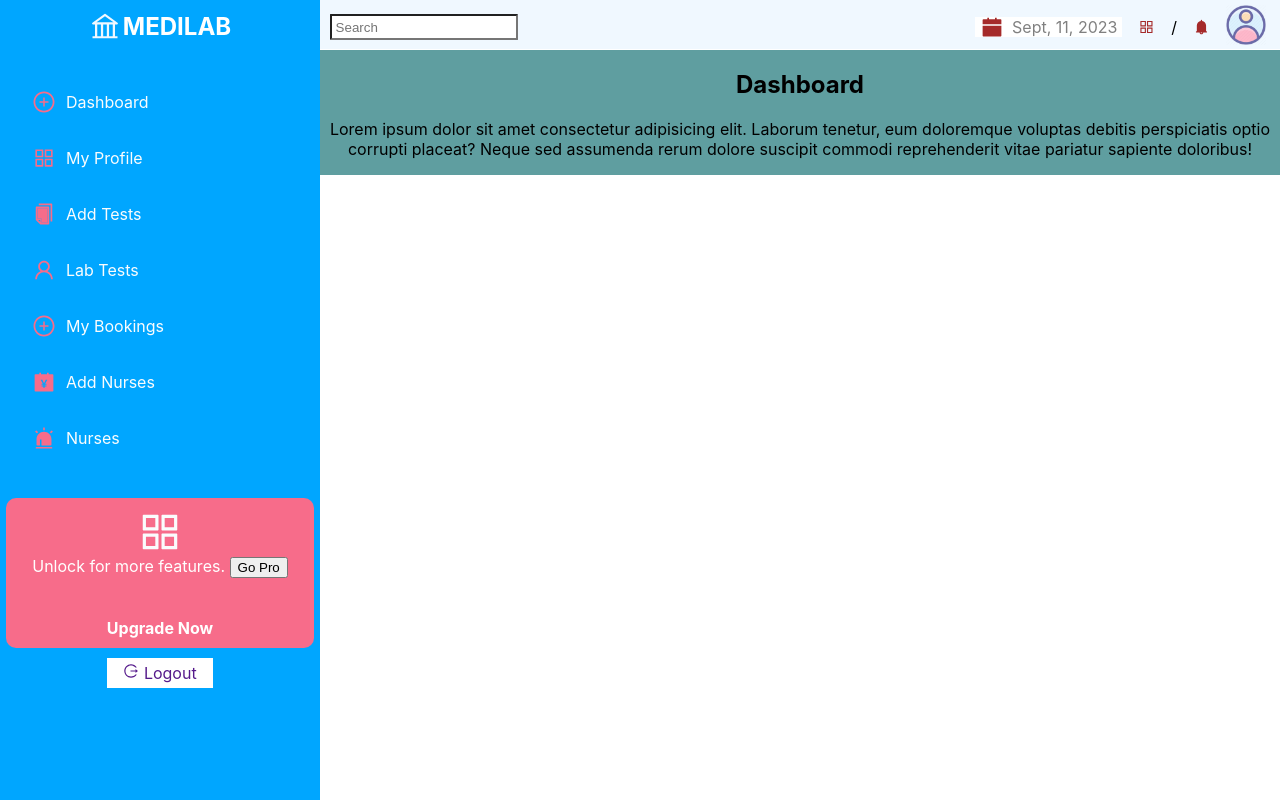
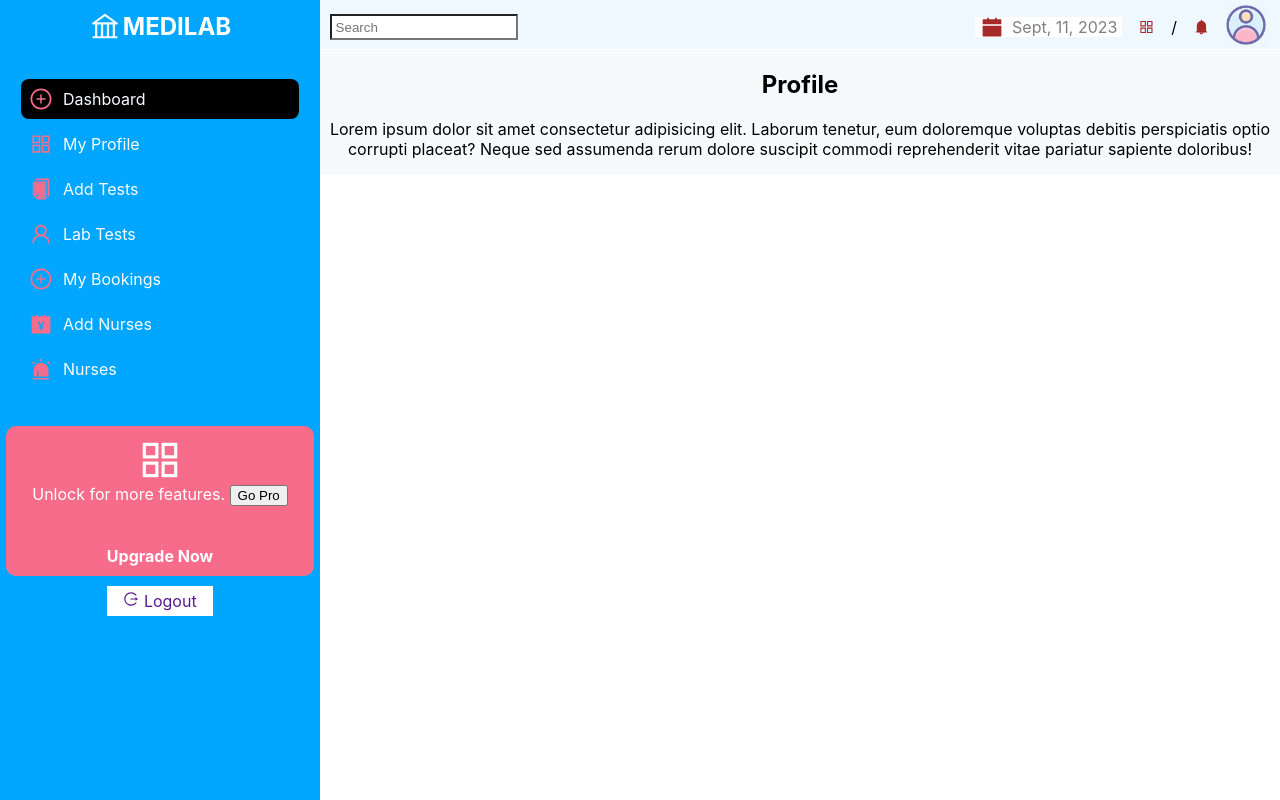
Before and after one commit to modcomlearning/medilabDash, a React (Create React App) app: page /profile in a window 1280 px wide. Built offline with nearby package versions, Linux system fonts and the light colour scheme.

Commit message:
16th Commit

```diff
--- a/src/App.js
+++ b/src/App.js
@@ -6,20 +6,25 @@ import styled from "styled-components"
 import SideBar from './components/SideBar';
 import TopBar from './components/TopBar';
 import MainContent from './components/MainContent';
+import { BrowserRouter as Router, Routes, Route } from 'react-router-dom';
+import Profile from './components/Profile';
 const MyH1 = styled.h1`
    color: red;
 `
 function App() {
   return (
-    <div className="App">
+    <Router>
+        <div className="App">
+        <SideBar />
+        <TopBar />
+        {/* Routing will be required here */}
+        <Routes>
+            <Route path='/' element = {<MainContent/>} ></Route>
+            <Route path='/profile' element = {<Profile/>} ></Route>
+        </Routes>
 
-      <SideBar />
-      <TopBar />
-       {/* Routing will be required here */}
-      <MainContent/>
-
-
-    </div>
+        </div>
+      </Router>
   );
 }
 
--- /dev/null
+++ b/src/components/Profile.jsx
@@ -0,0 +1,16 @@
+import React, { useState, useEffect } from 'react';
+import styled from "styled-components"
+import Main from '../styles/Main';
+const Profile = () => {
+    return (
+        <Main>
+            <div className="main">
+                <h1>Profile</h1>
+                <p>Lorem ipsum dolor sit amet consectetur adipisicing elit. Laborum tenetur, eum doloremque voluptas debitis perspiciatis optio corrupti placeat? Neque sed assumenda rerum dolore suscipit commodi reprehenderit vitae pariatur sapiente doloribus!</p>
+            </div>
+        </Main>
+
+     );
+}
+
+export default Profile;
--- a/src/components/SideBar.jsx
+++ b/src/components/SideBar.jsx
@@ -3,7 +3,8 @@ import styled from "styled-components"
 import { AiOutlineAppstore,AiFillAccountBook, AiFillAlert, AiOutlineLogout } from "react-icons/ai"
 import {AiOutlineBank, AiOutlinePlusCircle, AiOutlineUser} from "react-icons/ai"
 import {AiTwotoneCopy}  from "react-icons/ai"
-
+import { Link } from "react-router-dom"
+//sudo npm install react-router-dom@latest
 //style
 const Section = styled.section`
      background-color: #00a6ff;
@@ -45,7 +46,8 @@ const Section = styled.section`
                 list-style-type: none;
                 padding: 1rem;
                 li {
-                  padding: 1rem;
+                  padding: 0.5rem;
+                  margin:5px;
                   border-radius: 0.5rem;
                   text-align: left;
                   &:hover{
@@ -68,6 +70,10 @@ const Section = styled.section`
                   }
                 }//end li
             }//end ul
+            .active{
+                 background-color: black;
+            }
+
         }//end links
      } //end top
 
@@ -102,7 +108,7 @@ const Section = styled.section`
 const SideBar = () => {
     //Hooks
 const [currentLink, setCurrentLink] = useState(1)
-
+    console.log("Current: "+currentLink)
     return (
         <Section>
             <div className="top">
@@ -113,27 +119,32 @@ const [currentLink, setCurrentLink] = useState(1)
 
                 <div className="links">
                     <ul>
-                        <li>
-                              <a href=""><AiOutlinePlusCircle/>Dashboard</a>
+                        <li className={currentLink === 1 ? "active" : "none"}
+                            onClick={() => setCurrentLink(1)}>
+
+                              <Link to="/"><AiOutlinePlusCircle/>Dashboard</Link>
+                        </li>
+                        <li className={currentLink === 2 ? "active" : "none"}
+                            onClick={() => setCurrentLink(2)}>
+
+                              <Link to="/profile"><AiOutlineAppstore/>My Profile</Link>
+                        </li>
+                        <li className={currentLink === 3 ? "active" : "none"}
+                            onClick={() => setCurrentLink(3)}>
+                              <Link to="/add_tests"><AiTwotoneCopy/>Add Tests</Link>
                         </li>
                         <li>
-                              <a href=""><AiOutlineAppstore/>My Profile</a>
+                            <Link to="/lab_tests"><AiOutlineUser />Lab Tests</Link>
                         </li>
                         <li>
-                              <a href=""><AiTwotoneCopy/>Add Tests</a>
+                              <Link to="/mybookings"><AiOutlinePlusCircle/>My Bookings</Link>
                         </li>
                         <li>
-                              <a href=""><AiOutlineUser/>Lab Tests</a>
-                        </li>
-                        <li>
-                              <a href=""><AiOutlinePlusCircle/>My Bookings</a>
-                        </li>
-                        <li>
-                              <a href=""><AiFillAccountBook/>Add Nurses</a>
+                              <Link to="/add_nurses"><AiFillAccountBook/>Add Nurses</Link>
                         </li>
 
                         <li>
-                              <a href=""><AiFillAlert/>Nurses</a>
+                              <a href="/nurses"><AiFillAlert/>Nurses</a>
                         </li>
                     </ul>
                 </div>
--- a/src/styles/Main.jsx
+++ b/src/styles/Main.jsx
@@ -1,7 +1,7 @@
 import styled from "styled-components"
 const Main = styled.section`
      display: flex;
-     background-color: cadetblue;
+     background-color: #f7fafb;
      margin-left: 25%;
      width: 75%;
      position: relative;
```
